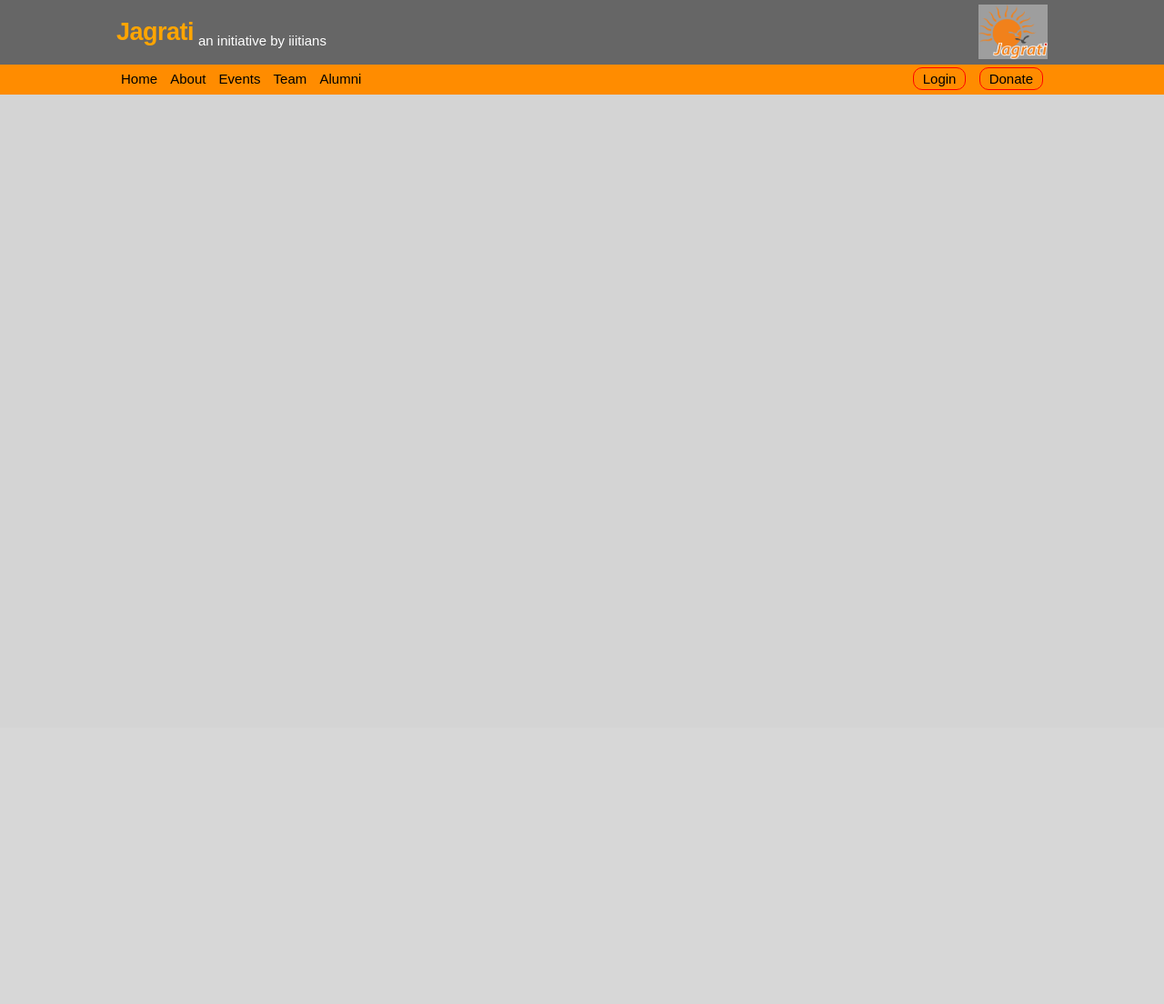
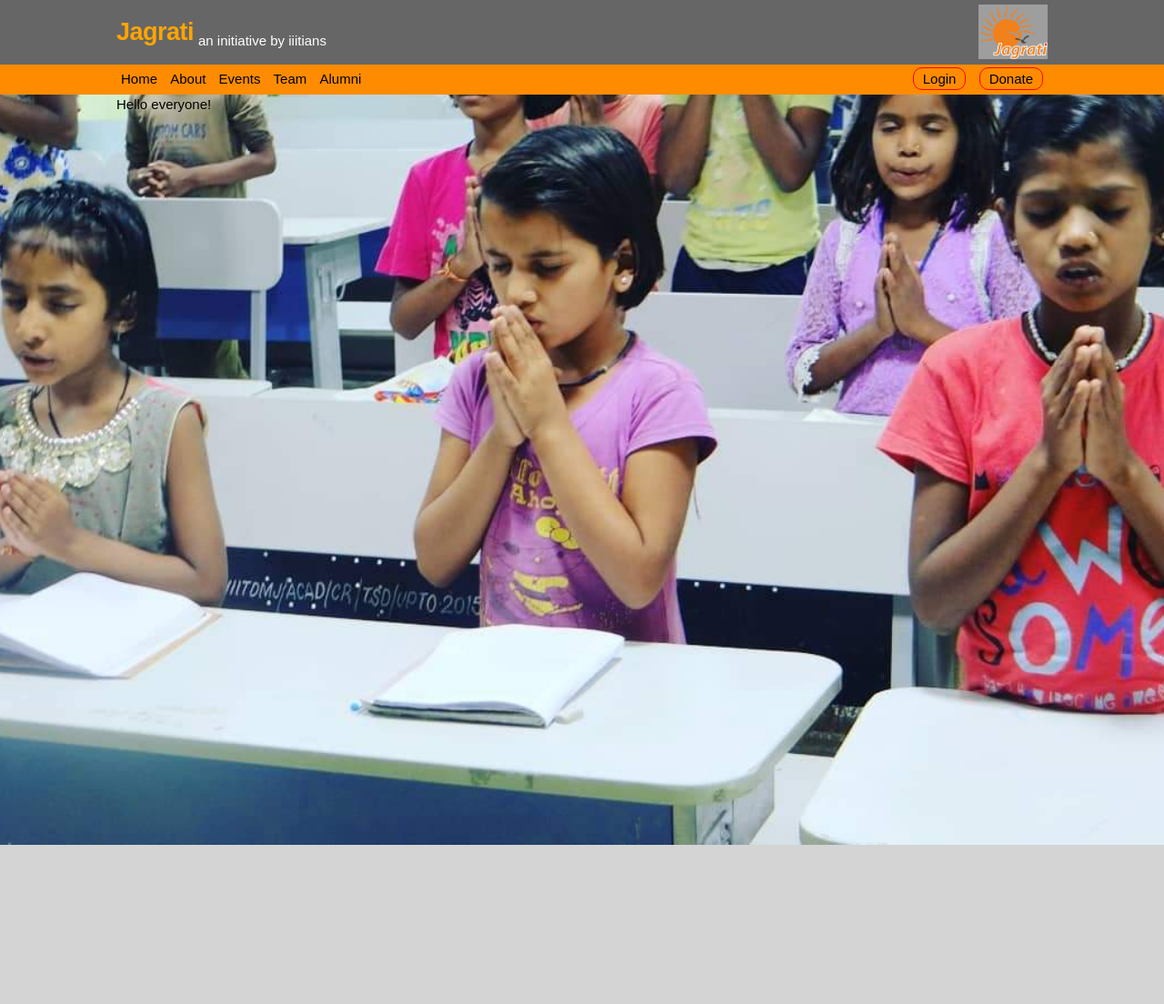
Before and after one commit to garg3133/jagjag, a PHP site: page /index.html in a window 1280 px wide. Shown: the whole page at 91% size. Before the commit the page ends 104 px from the top, so only its background shows below. Run offline with PHP 8.4, Linux system fonts and the light colour scheme; grey boxes are pictures that could not be loaded.

Commit message:
Add files via upload

```diff
--- a/Jagrati new/css/style.css
+++ b/Jagrati new/css/style.css
@@ -75,6 +75,8 @@ a:hover{
 /*nav bar starts*/
 
 nav{
+	position: sticky;
+	top: 0;
 	background-color: #ff8c00;
 }
 .navbut{
@@ -134,8 +136,13 @@ nav{
 
 /*button-controlled nav bar*/
 .navbar2{
+	position: absolute;
+	top: 32px;
+	left: 0px;
 	display: none;
-	margin: 12px 5px;
+	padding: 2px 5px 5px;
+	width: -webkit-fill-available;
+	background-color: rgba(255,140,0,0.9);
 }
 .navbar2 ul{
 	list-style: none;
@@ -146,12 +153,22 @@ nav{
 	display: block;
 	padding: 0;
 	padding-left: 5px;
-	margin-top: 2px;
 	color: white;
 	border: 1px white solid;
 	border-radius: 5px;
+	width: 77%;
+	margin: 1px auto;
 }
 
+/*Showcase starts*/
+#showcase{
+	background: url("../images/02.jpg") no-repeat center -130px;
+	min-height: 1000px;
+	/* z-index: -1; */
+}
+
+
+/*Media Queries*/
 @media(max-width: 760px){
 	.navbar{
 		display: none;
@@ -175,3 +192,9 @@ nav{
 		height: 70px;
 	}
 }
+@media(min-width: 1080px){
+	#showcase{
+		background-size: cover;
+		background-position-y: -175px;
+	}
+}
--- a/Jagrati new/index.html
+++ b/Jagrati new/index.html
@@ -7,6 +7,8 @@
 
 </head>
 <body>
+
+	<!-- Header Starts -->
 	<header>
 		<div class="container">
 			<div id="branding">
@@ -19,6 +21,9 @@
 
 		</div>
 	</header>
+	<!-- Header Ends -->
+
+	<!-- Navigation Bar starts -->
 	<nav>
 		<div class="container">
 			<div class="nav-button" id="inav-button" style="display: block;">
@@ -38,7 +43,6 @@
 
 				</ul>
 			</div>
-			<div class="clr"></div>
 			<div class="navbar">
 				<ul>
 					<li><a href="index.html">Home</a></li>
@@ -48,13 +52,11 @@
 					<li><a href="#">Alumni</a></li>
 				</ul>
 			</div>
-
-
 			<br>
 			<div class="navbar2" id="inavbar2" style="display: none;">
 				<ul>
 					<li><a href="index.html">Home</a></li>
-					<li><a href="#">About</a></li>
+					<li><a href="#showcase">About</a></li>
 					<li><a href="#">Events</a></li>
 					<li><a href="#">Team</a></li>
 					<li><a href="#">Alumni</a></li>
@@ -62,7 +64,14 @@
 			</div>
 		</div>
 	</nav>
+	<!-- Navbar ends -->
 
+	<!-- Showcase starts -->
+	<section id="showcase">
+		<div class="container">
+			Hello everyone!
+		</div>
+	</section>
 
 	<script type="text/javascript" src="js/myjs.js"></script>
 
--- a/Jagrati new/js/myjs.js
+++ b/Jagrati new/js/myjs.js
@@ -29,3 +29,10 @@ function for_media_query(x){
 var x=window.matchMedia("(max-width:760px)");
 for_media_query(x);
 x.addListener(for_media_query);  /*Whenever value of x is changed, for_media_query is called.*/
+
+// Navbar closes if clicks anywhere else
+window.onclick = function(e){
+	if(!e.target.matches('.navbut')){
+		nav_button_close();
+	}
+}
```
Also changed, not shown: Jagrati new/images/01.jpg (added), Jagrati new/images/02.jpg (added), Jagrati new/images/03.jpg (added), Jagrati new/images/04.jpg (added), Jagrati new/images/05.jpg (added).
